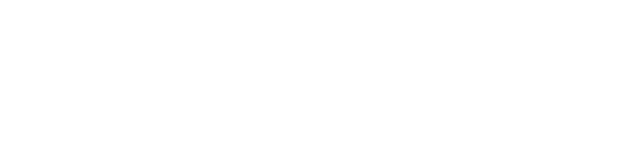
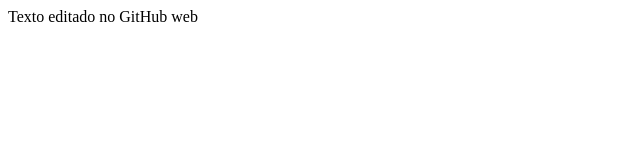
Before and after one commit to LuanIago/TESTEDOLUAN, a plain HTML site: page index.html in a window 1280 px wide. Shown: the whole page, without its empty margins (0-640 px from the left). Drawn offline with Linux system fonts and the light colour scheme.

Commit message:
Update index.html

```diff
--- a/index.html
+++ b/index.html
@@ -7,5 +7,7 @@
 </head>
 <body>
 
+    Texto editado no GitHub web
+
 </body>
 </html>
```
